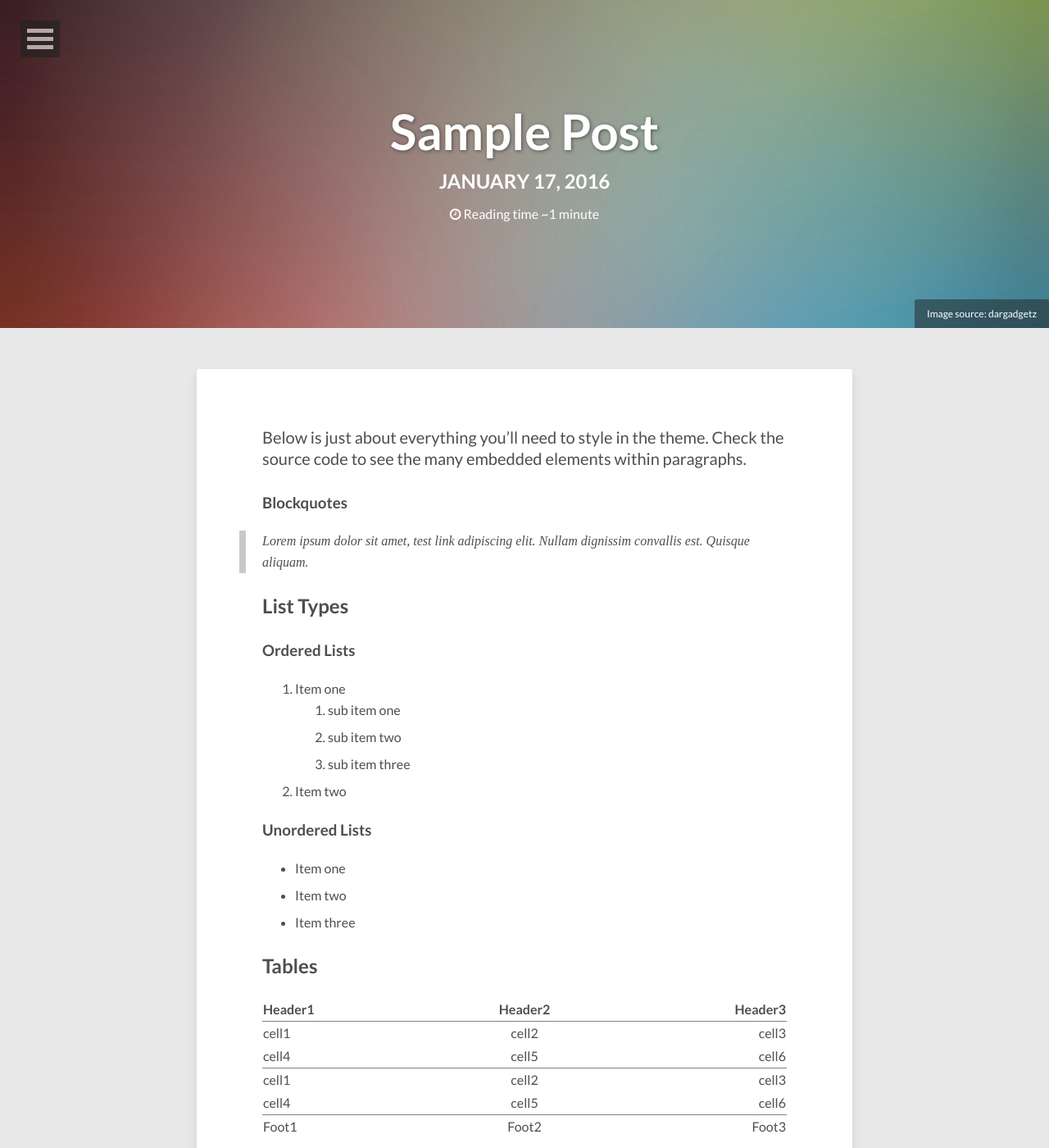
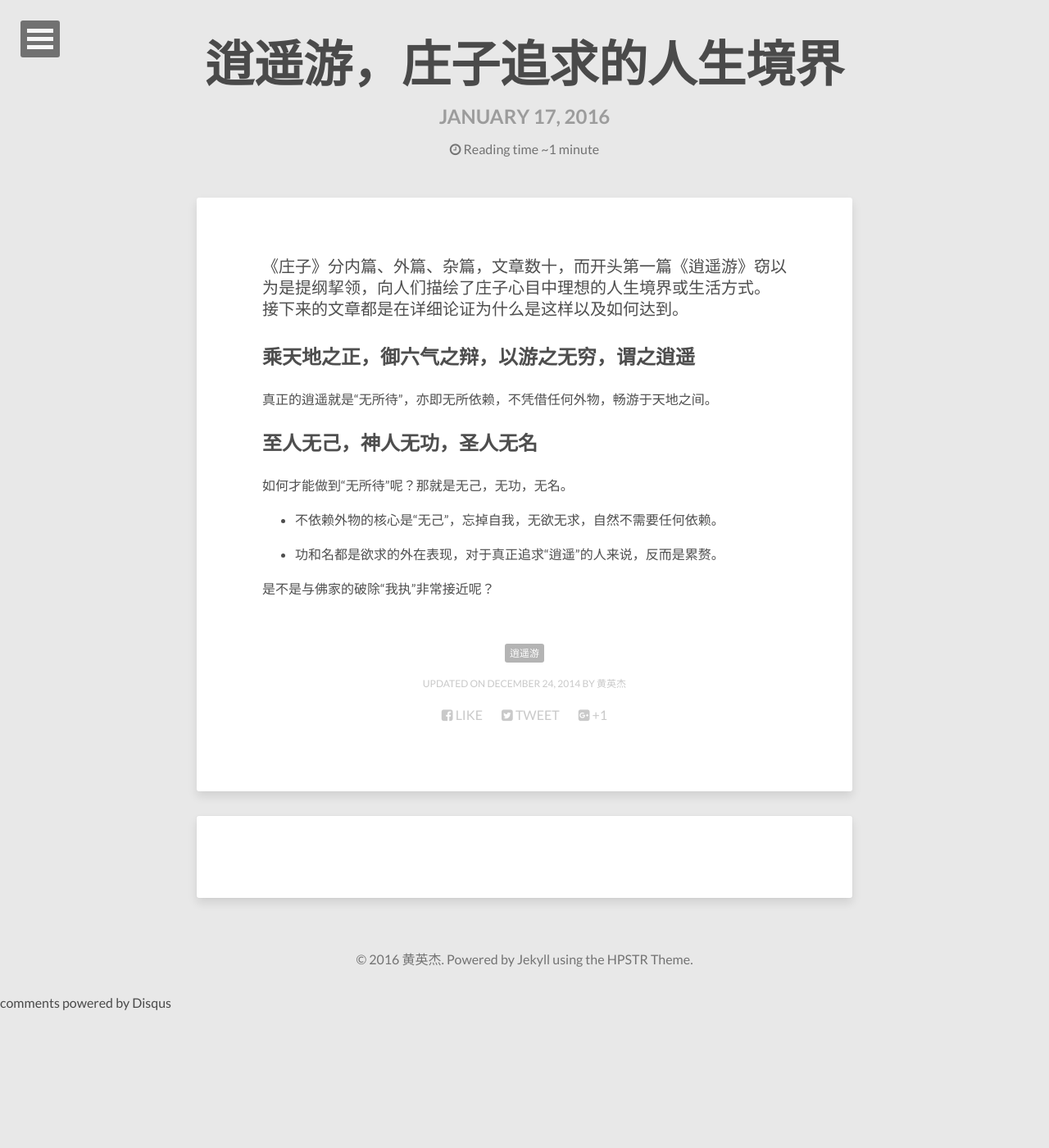
Before and after one commit to huangyingjie/readinghub, a Jekyll site: the page built from _posts/2016-01-17-xiaoyaoyou.md, in a window 1280 px wide and 1400 px high. Shown: the whole window at 82% size. Built offline with Jekyll 4.4.1, drawn with Linux system fonts in a browser that asks for light colours; comment, search, counter and statistics services are not loaded; some of the changed text lies outside the part shown.

Commit message:
提交逍遥游

```diff
--- a/_posts/2016-01-17-xiaoyaoyou.md
+++ b/_posts/2016-01-17-xiaoyaoyou.md
@@ -1,78 +1,24 @@
 ---
 layout: post
-title: Sample Post
-description: "Just about everything you'll need to style in the theme: headings, paragraphs, blockquotes, tables, code blocks, and more."
+title: 逍遥游，庄子追求的人生境界
+description: "此节是庄子描述没好愿景的一节，可谓提纲挈领。"
 modified: 2014-12-24
-tags: [sample post]
-image:
-  feature: abstract-3.jpg
-  credit: dargadgetz
-  creditlink: http://www.dargadgetz.com/ios-7-abstract-wallpaper-pack-for-iphone-5-and-ipod-touch-retina/
+tags: [逍遥游]
 ---
 
-Below is just about everything you'll need to style in the theme. Check the source code to see the many embedded elements within paragraphs.
+《庄子》分内篇、外篇、杂篇，文章数十，而开头第一篇《逍遥游》窃以为是提纲挈领，向人们描绘了庄子心目中理想的人生境界或生活方式。
+接下来的文章都是在详细论证为什么是这样以及如何达到。
 
-### Blockquotes
+## 乘天地之正，御六气之辩，以游之无穷，谓之逍遥
 
-> Lorem ipsum dolor sit amet, test link adipiscing elit. Nullam dignissim convallis est. Quisque aliquam.
+真正的逍遥就是“无所待”，亦即无所依赖，不凭借任何外物，畅游于天地之间。
 
-## List Types
+## 至人无己，神人无功，圣人无名
 
-### Ordered Lists
+如何才能做到“无所待”呢？那就是无己，无功，无名。
 
-1. Item one
-   1. sub item one
-   2. sub item two
-   3. sub item three
-2. Item two
+* 不依赖外物的核心是“无己”，忘掉自我，无欲无求，自然不需要任何依赖。
 
-### Unordered Lists
+* 功和名都是欲求的外在表现，对于真正追求“逍遥”的人来说，反而是累赘。
 
-* Item one
-* Item two
-* Item three
-
-## Tables
-
-| Header1 | Header2 | Header3 |
-|:--------|:-------:|--------:|
-| cell1   | cell2   | cell3   |
-| cell4   | cell5   | cell6   |
-|----
-| cell1   | cell2   | cell3   |
-| cell4   | cell5   | cell6   |
-|=====
-| Foot1   | Foot2   | Foot3
-{: rules="groups"}
-
-## Code Snippets
-
-Syntax highlighting via Pygments
-
-{% highlight css %}
-#container {
-  float: left;
-  margin: 0 -240px 0 0;
-  width: 100%;
-}
-{% endhighlight %}
-
-Non Pygments code example
-
-    <div id="awesome">
-        <p>This is great isn't it?</p>
-    </div>
-
-## Buttons
-
-Make any link standout more when applying the `.btn` class.
-
-{% highlight html %}
-<a href="#" class="btn btn-success">Success Button</a>
-{% endhighlight %}
-
-<div markdown="0"><a href="#" class="btn">Primary Button</a></div>
-<div markdown="0"><a href="#" class="btn btn-success">Success Button</a></div>
-<div markdown="0"><a href="#" class="btn btn-warning">Warning Button</a></div>
-<div markdown="0"><a href="#" class="btn btn-danger">Danger Button</a></div>
-<div markdown="0"><a href="#" class="btn btn-info">Info Button</a></div>
+是不是与佛家的破除“我执”非常接近呢？
```
